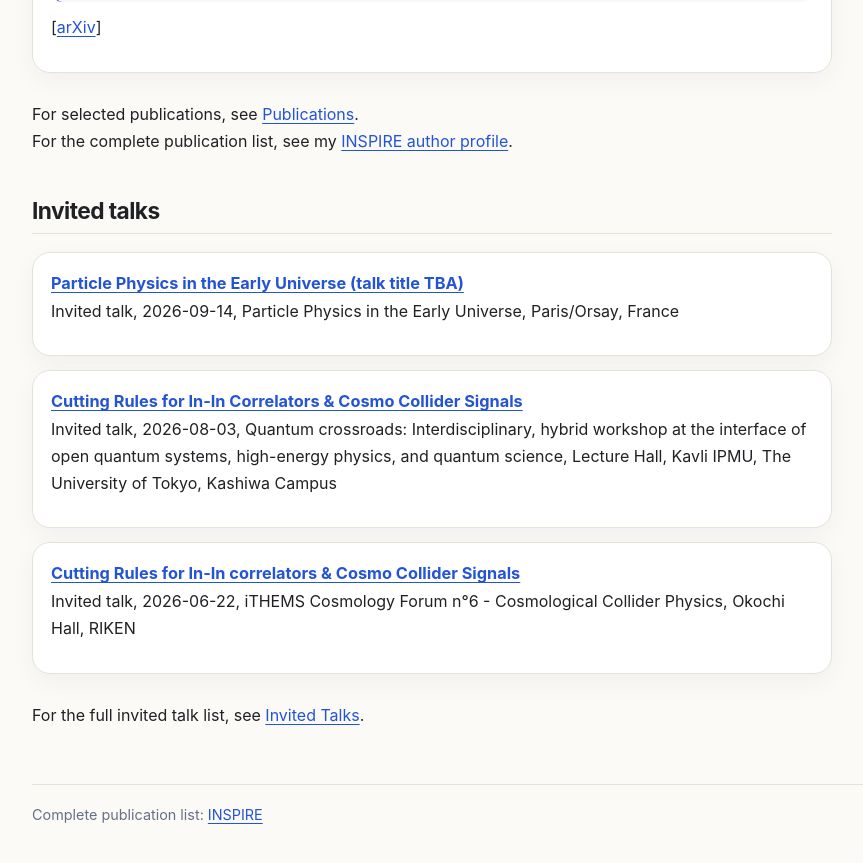
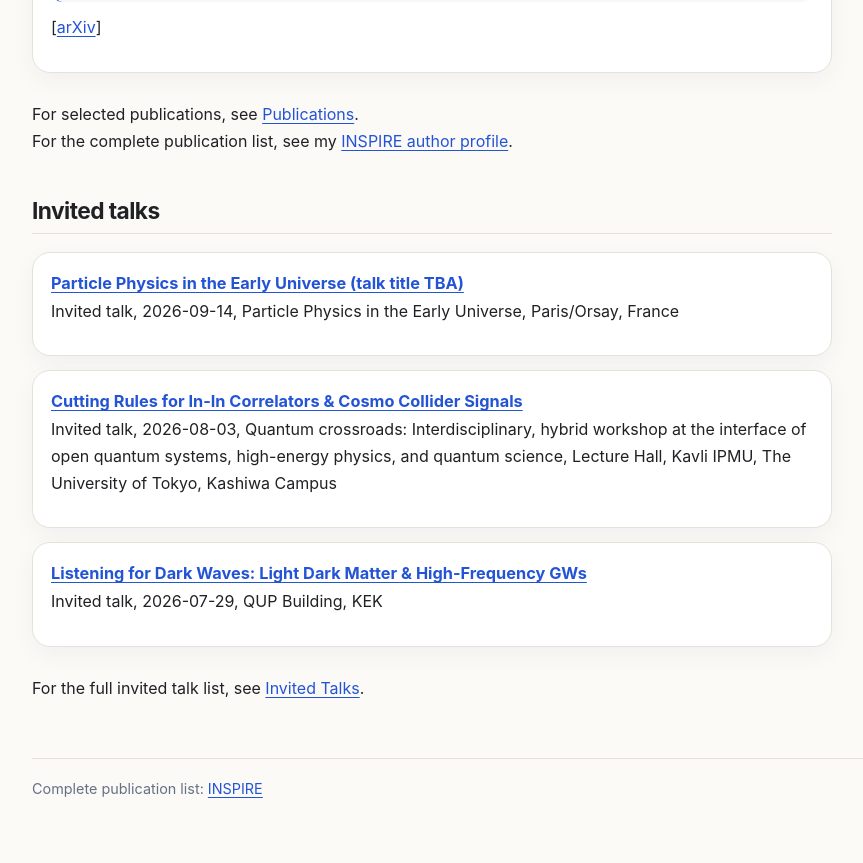
Before and after one commit to kyoheimukaida/kyoheimukaida.github.io, a Jekyll site: the page built from index.md, in a window 1280 px wide and 900 px high, scrolled down 1474 px. Shown: the top 863 px of the window, without its empty margins (142-1005 px from the left). Built offline with Jekyll 4.4.1, drawn with Linux system fonts in a browser that asks for light colours.

Commit message:
Update public talks from calendar

```diff
--- a/index.md
+++ b/index.md
@@ -83,8 +83,8 @@ For the complete publication list, see my [INSPIRE author profile](https://inspi
 - **[Cutting Rules for In-In Correlators & Cosmo Collider Signals](https://indico.ipmu.jp/event/519/)**<br>
   Invited talk, 2026-08-03, Quantum crossroads: Interdisciplinary, hybrid workshop at the interface of open quantum systems, high-energy physics, and quantum science, Lecture Hall, Kavli IPMU, The University of Tokyo, Kashiwa Campus
 
-- **[Cutting Rules for In-In correlators & Cosmo Collider Signals](https://indico2.riken.jp/event/5612/timetable/#20260622)**<br>
-  Invited talk, 2026-06-22, iTHEMS Cosmology Forum n°6 - Cosmological Collider Physics, Okochi Hall, RIKEN
+- **[Listening for Dark Waves: Light Dark Matter & High-Frequency GWs](https://kds.kek.jp/event/60533/)**<br>
+  Invited talk, 2026-07-29, QUP Building, KEK
 <!-- talks:end -->
 
 </div>
```
Also changed, not shown: talks.md (+3 -0 lines).
